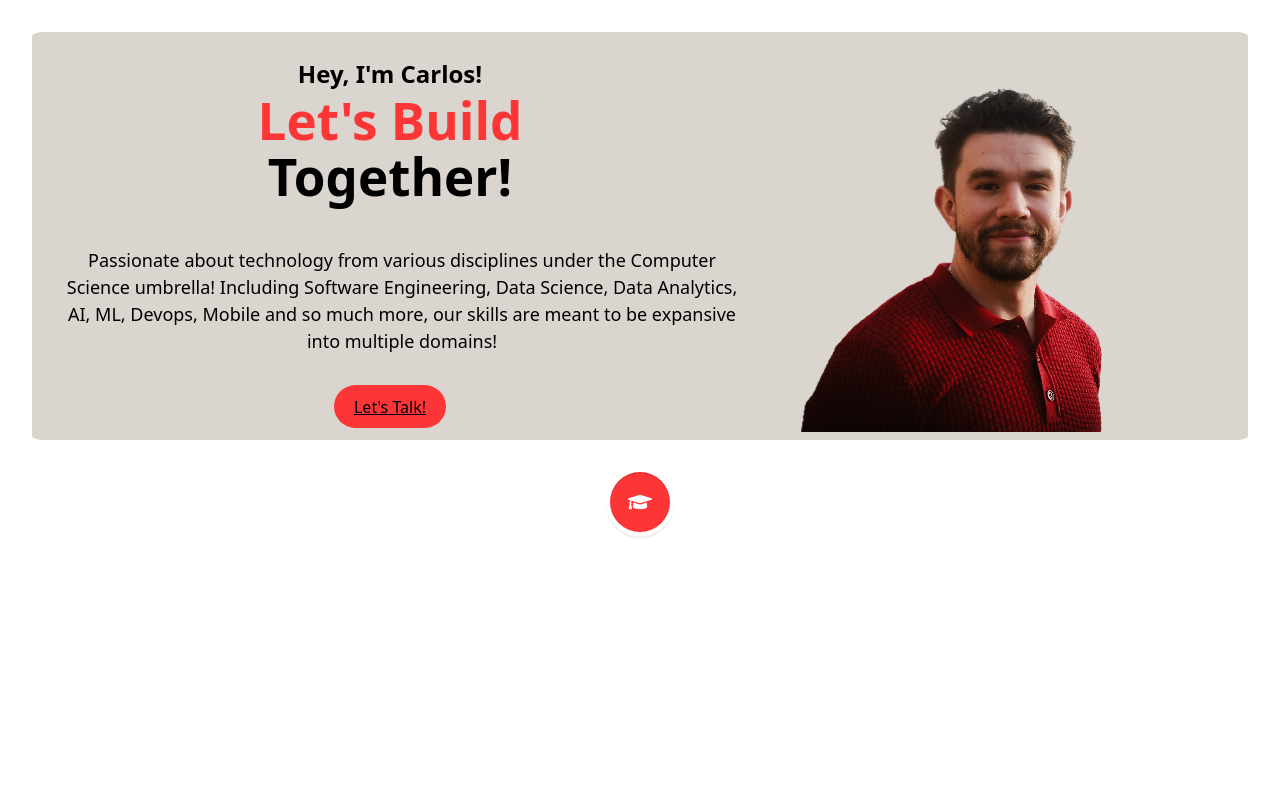
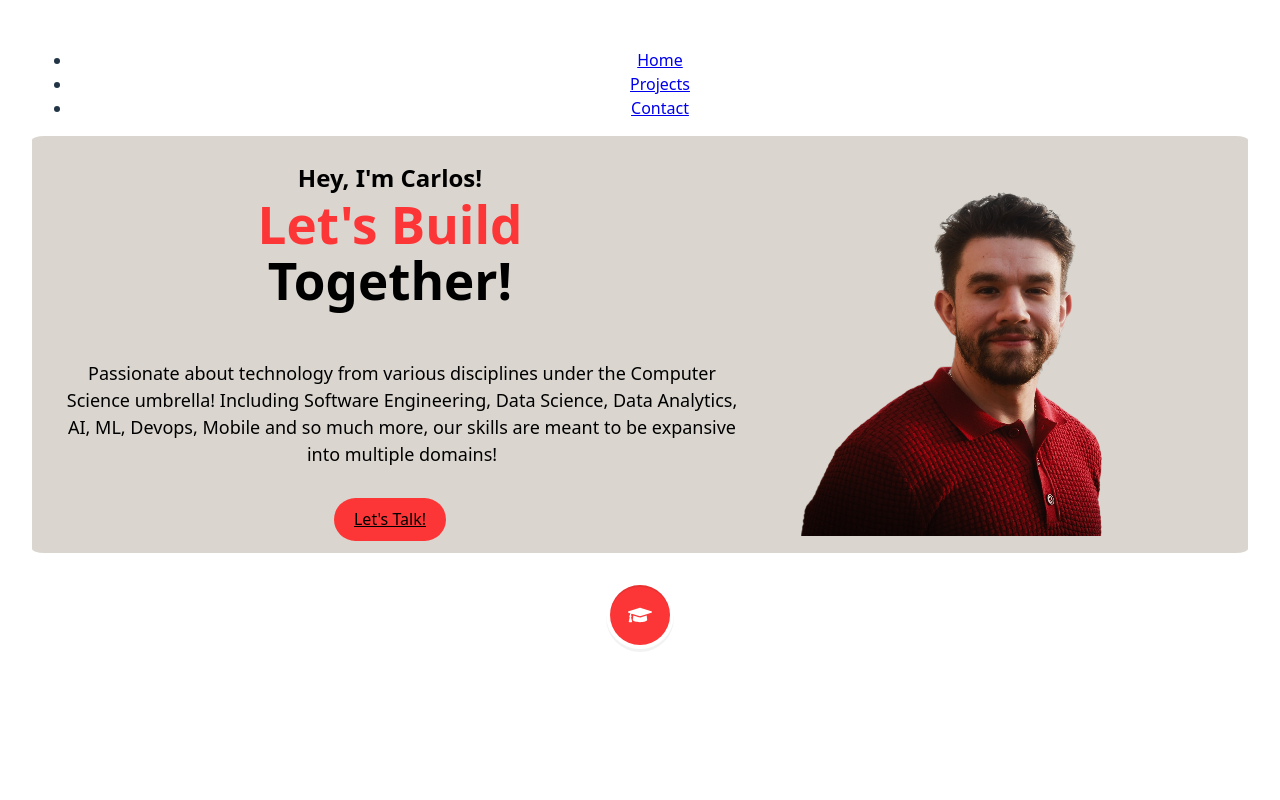
Before and after one commit to valdcarl/my-portfolio, a React (Vite) app: page / in a window 1280 px wide. Shown: the top 800 px of the page. Built offline with nearby package versions, Linux system fonts and the light colour scheme.

Commit message:
- Initial setup of Navbar with smooth transitions in the html to transition to appropriate section - Setup of projects section to begin component

```diff
--- a/src/App.css
+++ b/src/App.css
@@ -36,3 +36,7 @@
 .card {
   padding: 2em;
 }
+
+html {
+    scroll-behavior: smooth;
+}
--- a/src/App.jsx
+++ b/src/App.jsx
@@ -1,25 +1,28 @@
 import './App.css'
 
-import { BrowserRouter as Router, Routes, Route } from 'react-router-dom'
-
+import Navbar from './components/Navbar'
 import Hero from './components/Hero'
+import About from './components/Projects'
 import Footer from './components/Footer'
+import Projects from './components/Projects'
 
 function App() {
 
   return (
     <>
-    {/* Setting up routes */}
-      <div>
-        <Router>
-            <div>
-                <Routes>
-                    <Route path="/" element={<Hero />} />
-                </Routes>
-            </div>
-        </Router>
-      </div>
-    <Footer/>
+        <Navbar />
+            <main>
+            <section id="hero">
+                <Hero />
+            </section>
+            <section id="projects">
+                <Projects />
+            </section>
+            <section id="contact">
+                {/* Replace with actual <Contact /> component */}
+            </section>
+        </main>
+      <Footer />
     </>
   )
 }
--- a/src/components/Navbar.jsx
+++ b/src/components/Navbar.jsx
@@ -0,0 +1,17 @@
+import React from "react"
+
+import "./Navbar.css"
+
+function Navbar() {
+    return (
+        <nav>
+            <ul>
+                <li><a href="#hero">Home</a></li>
+                <li><a href="#projects">Projects</a></li>
+                <li><a href="#contact">Contact</a></li>
+            </ul>
+        </nav>
+    )
+}
+
+export default Navbar
--- /dev/null
+++ b/src/components/Projects.css
@@ -0,0 +1,30 @@
+/* projects.css file */
+
+.projects--section {
+    display: grid;
+    background: #DAD6CF;
+    border-radius: 1%;
+}
+
+.projects--section--title {
+    color: #000000;
+    font-size: 24px;
+    font-weight: 700;
+    margin-bottom: 0;
+}
+
+.projects--section--title--header {
+    color: #000000;
+    margin-top: 10px;
+}
+
+.projects--section--title--colored {
+    color: #FC3636;
+}
+
+.projects--section--description {
+    color: #000000;
+    text-align:justify-center;
+    font-size: large;
+    margin-left: 24px;
+}
--- /dev/null
+++ b/src/components/Projects.jsx
@@ -0,0 +1,26 @@
+import React from 'react';
+
+import "./Projects.css"
+
+function Projects () {
+    return (
+        <div className="projects--section">
+            <section>
+                <div className='projects--section--content--box'>
+                    <div className='projects--section--content'>
+                        <h1 className='projects--section--title--header'>
+                            <span className='projects--section--title--colored'>
+                                Project Section
+                            </span>
+                        </h1>
+                        <p className='projects--section--description'>
+                            stuff here
+                        </p>
+                    </div>
+                </div>
+            </section>
+        </div>
+    )
+}
+
+export default Projects;
```
